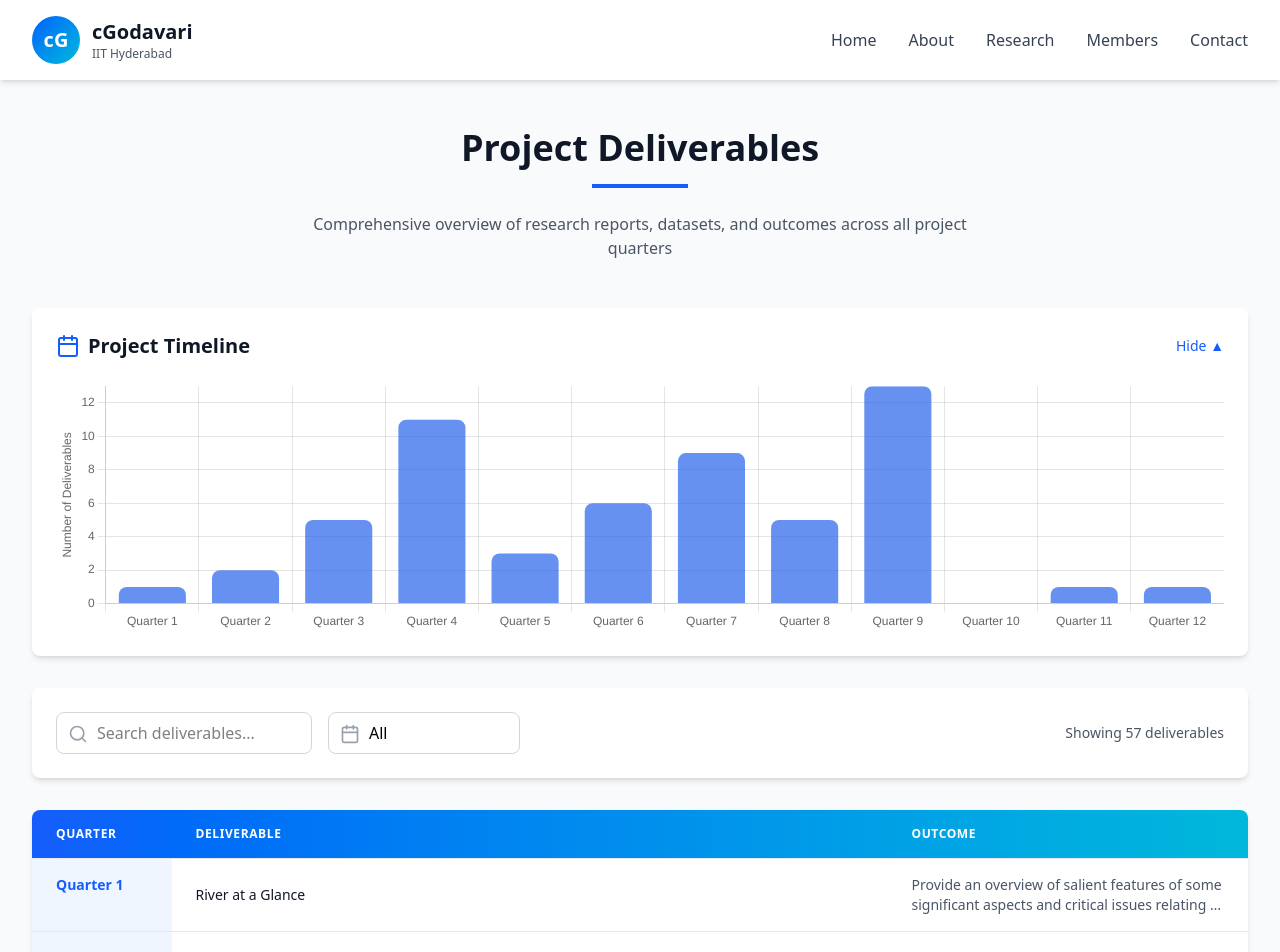
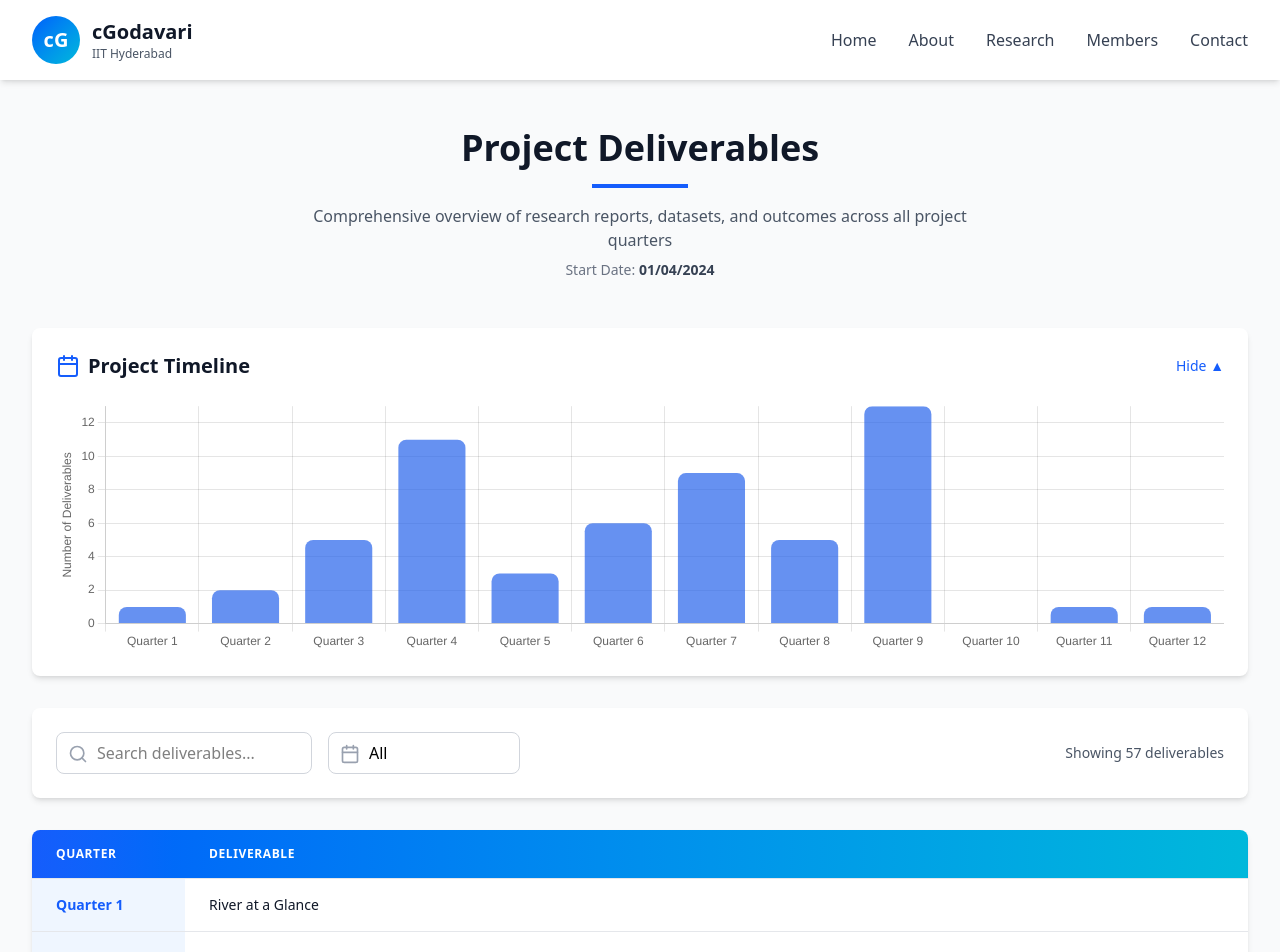
Before and after one commit to mondalsurojit/cgodavari, a React (Vite) app: page /deliverables in a window 1280 px wide. Shown: the top 952 px of the page. Built offline with nearby package versions, Linux system fonts and the light colour scheme.

Commit message:
minor fix

```diff
--- a/src/pages/Deliverables.jsx
+++ b/src/pages/Deliverables.jsx
@@ -40,7 +40,7 @@ const ProjectTimeline = ({ data }) => {
         maintainAspectRatio: false,
         plugins: {
             legend: { display: false },
-            tooltip: { enabled: false }, // removed tooltip as requested
+            tooltip: { enabled: false },
         },
         scales: {
             y: {
@@ -122,10 +122,11 @@ const Deliverables = () => {
         {/* Header */}
         <div className="text-center mb-12">
           <h1 className="text-4xl font-bold text-gray-900 mb-4">Project Deliverables</h1>
-          <div className="w-24 h-1 bg-blue-600 mx-auto mb-6"></div>
-          <p className="text-gray-600 max-w-2xl mx-auto">
+          <div className="w-24 h-1 bg-blue-600 mx-auto mb-4"></div>
+          <p className="text-gray-600 max-w-2xl mx-auto mb-2">
             Comprehensive overview of research reports, datasets, and outcomes across all project quarters
           </p>
+          <p className="text-sm text-gray-500">Start Date: <span className="font-semibold text-gray-700">01/04/2024</span></p>
         </div>
 
         {/* Collapsible Chart Timeline */}
@@ -133,7 +134,6 @@ const Deliverables = () => {
 
         {/* Filters and Search */}
         <div className="bg-white rounded-lg shadow-md p-6 mb-8 flex flex-col md:flex-row md:items-center md:justify-between gap-4">
-          {/* Left side: Search + Quarter */}
           <div className="flex flex-col md:flex-row items-center gap-4 w-full md:w-auto">
             <div className="relative w-full md:w-64">
               <Search className="absolute left-3 top-3 text-gray-400" size={20} />
@@ -160,7 +160,6 @@ const Deliverables = () => {
             </div>
           </div>
 
-          {/* Right side: Count */}
           <div className="text-sm text-gray-600 whitespace-nowrap">
             Showing {totalDeliverables} deliverables
           </div>
@@ -178,9 +177,6 @@ const Deliverables = () => {
                   <th className="px-6 py-4 text-left text-xs font-bold text-white uppercase tracking-wider">
                     Deliverable
                   </th>
-                  <th className="px-6 py-4 text-left text-xs font-bold text-white uppercase tracking-wider">
-                    Outcome
-                  </th>
                 </tr>
               </thead>
 
@@ -193,21 +189,12 @@ const Deliverables = () => {
                     <React.Fragment key={qIndex}>
                       {quarterData.items.map((item, iIndex) => {
                         const isFirst = iIndex === 0;
-                        const rowRef = useRef(null);
-
-                        useEffect(() => {
-                          if (rowRef.current && !isExpanded && isCollapsible) {
-                            const rowHeight = rowRef.current.offsetHeight;
-                            rowRef.current.style.setProperty('--fade-height', `${rowHeight / 2}px`);
-                          }
-                        }, [isExpanded, isCollapsible]);
 
                         return (
                           <tr
                             key={`${qIndex}-${iIndex}`}
-                            ref={isFirst ? rowRef : null}
-                            className={`transition-all relative ${
-                              !isExpanded && isCollapsible ? (isFirst ? 'relative' : 'hidden') : ''
+                            className={`transition-all ${
+                              !isExpanded && isCollapsible ? (isFirst ? '' : 'hidden') : ''
                             } hover:bg-gray-50`}
                           >
                             {isFirst && (
@@ -225,25 +212,10 @@ const Deliverables = () => {
                                       <ChevronDown size={16} className="text-blue-600" />
                                     ))}
                                 </div>
-
-                                {/* dynamic gradient fade for collapsed view */}
-                                {!isExpanded && isCollapsible && (
-                                  <div
-                                    className="absolute bottom-0 left-0 w-full pointer-events-none"
-                                    style={{
-                                      height: 'var(--fade-height, 50%)',
-                                      background:
-                                        'linear-gradient(to top, rgba(255,255,255,1), rgba(255,255,255,0.6), transparent)'
-                                    }}
-                                  />
-                                )}
                               </td>
                             )}
                             <td className="px-6 py-4 text-sm font-medium text-gray-900">
                               {item.title}
-                            </td>
-                            <td className="px-6 py-4 text-sm text-gray-600 max-w-md">
-                              <div className="line-clamp-2">{item.outcome}</div>
                             </td>
                           </tr>
                         );
```
Also changed, not shown: 1 other file (tests, documents, lock files or other folders).
